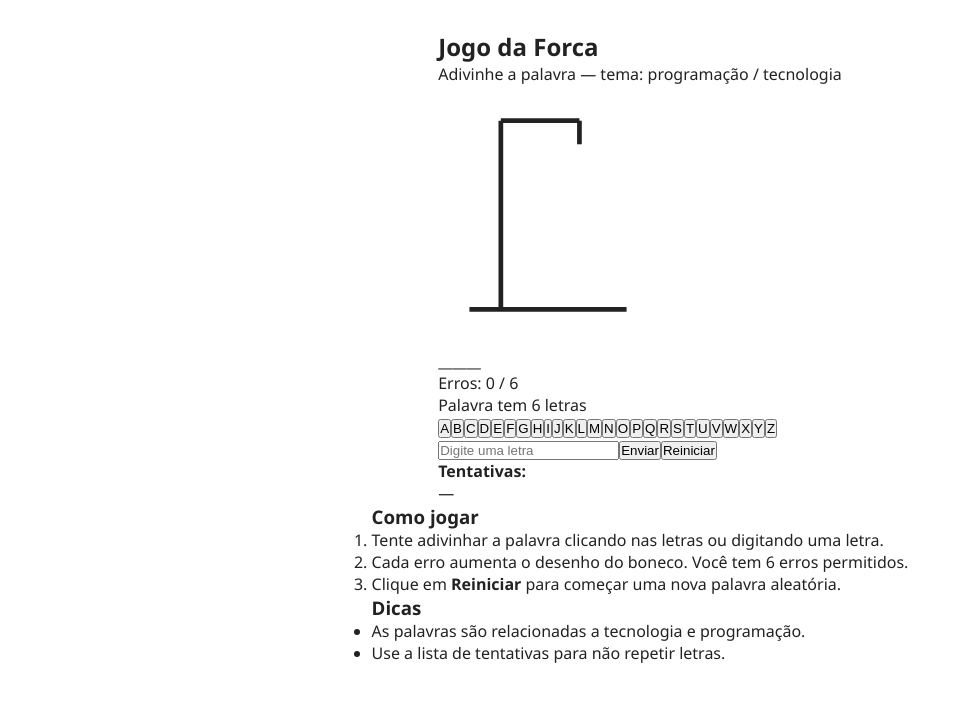
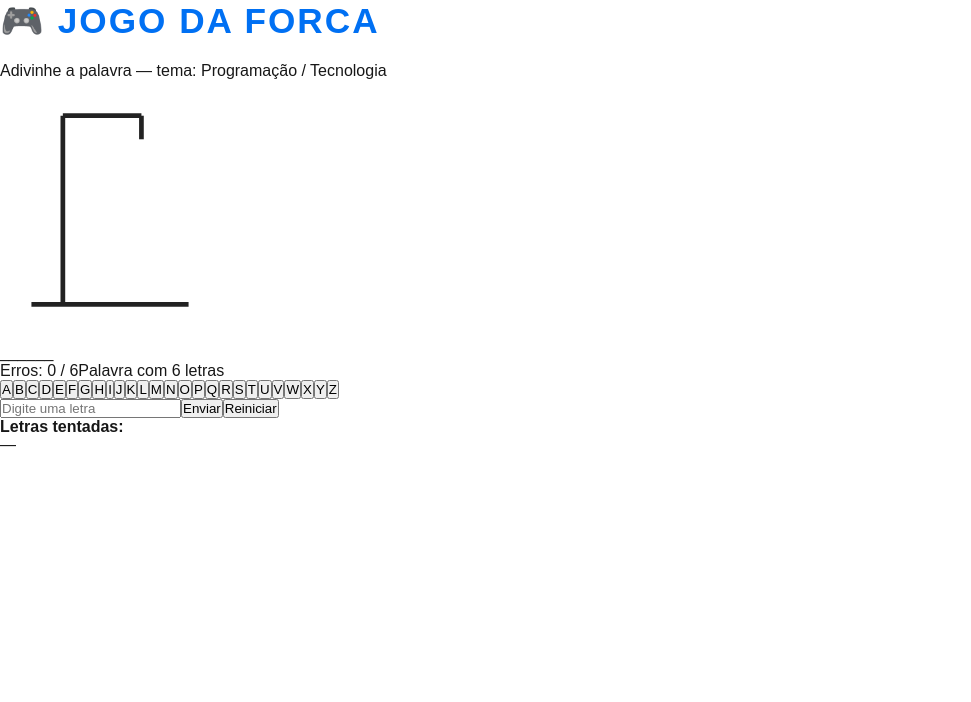
Before and after one commit to PheonixEdson/PWM, a Next.js app in the folder pwm/: page /forca in a window 1280 px wide. Shown: the top 702 px of the page, without its empty margins (0-971 px from the left). Built offline with nearby package versions, Linux system fonts and the light colour scheme.

Commit message:
Update page.js

```diff
--- a/pwm/app/forca/page.js
+++ b/pwm/app/forca/page.js
@@ -1,6 +1,6 @@
 // app/forca/page.js
 "use client";
-import { useState, useEffect, useMemo } from "react";
+import { useState, useMemo } from "react";
 import styles from "./forca.module.css";
 
 const WORDS = [
@@ -16,27 +16,21 @@ function pickRandom() {
 }
 
 function HangmanSVG({ mistakes }) {
-  // desenha progressivamente com base em mistakes (0..6)
   return (
     <svg viewBox="0 0 120 140" className={styles.svg}>
-      {/* base */}
+      {/* Base */}
       <line x1="10" y1="130" x2="110" y2="130" stroke="#222" strokeWidth="3"/>
-      {/* poste */}
+      {/* Poste */}
       <line x1="30" y1="130" x2="30" y2="10" stroke="#222" strokeWidth="3"/>
       <line x1="30" y1="10" x2="80" y2="10" stroke="#222" strokeWidth="3"/>
       <line x1="80" y1="10" x2="80" y2="25" stroke="#222" strokeWidth="3"/>
 
-      {/* 1: cabeça */}
+      {/* Boneco */}
       {mistakes > 0 && <circle cx="80" cy="36" r="10" stroke="#111" strokeWidth="2" fill="none" />}
-      {/* 2: corpo */}
       {mistakes > 1 && <line x1="80" y1="46" x2="80" y2="80" stroke="#111" strokeWidth="2" />}
-      {/* 3: braço esquerdo */}
       {mistakes > 2 && <line x1="80" y1="56" x2="65" y2="70" stroke="#111" strokeWidth="2" />}
-      {/* 4: braço direito */}
       {mistakes > 3 && <line x1="80" y1="56" x2="95" y2="70" stroke="#111" strokeWidth="2" />}
-      {/* 5: perna esquerda */}
       {mistakes > 4 && <line x1="80" y1="80" x2="68" y2="105" stroke="#111" strokeWidth="2" />}
-      {/* 6: perna direita */}
       {mistakes > 5 && <line x1="80" y1="80" x2="92" y2="105" stroke="#111" strokeWidth="2" />}
     </svg>
   );
@@ -46,12 +40,8 @@ export default function ForcaPage() {
   const [word, setWord] = useState(() => pickRandom());
   const [guessed, setGuessed] = useState(new Set());
   const [mistakes, setMistakes] = useState(0);
+  const [input, setInput] = useState("");
   const maxWrong = 6;
-  const [input, setInput] = useState("");
-
-  useEffect(() => {
-    // reset when new word set
-  }, [word]);
 
   const revealed = useMemo(() => {
     return word.split("").map(ch => (guessed.has(ch) ? ch : "_"));
@@ -60,6 +50,7 @@ export default function ForcaPage() {
   function handleGuess(letter) {
     letter = letter.toUpperCase();
     if (guessed.has(letter) || letter.length !== 1 || !/^[A-Z]$/.test(letter)) return;
+
     const newSet = new Set(guessed);
     newSet.add(letter);
     setGuessed(newSet);
@@ -70,7 +61,7 @@ export default function ForcaPage() {
   }
 
   function handleSubmit(e) {
-    e?.preventDefault();
+    e.preventDefault();
     if (!input) return;
     handleGuess(input[0]);
     setInput("");
@@ -85,42 +76,43 @@ export default function ForcaPage() {
 
   const isWinner = !revealed.includes("_");
   const isLoser = mistakes >= maxWrong;
-
   const triedLetters = Array.from(guessed).sort();
 
   return (
-    <section className={styles.container}>
-      <div className={styles.left}>
-        <h1>Jogo da Forca</h1>
-        <p className={styles.subtitle}>Adivinhe a palavra — tema: programação / tecnologia</p>
+    <main className={styles.main}>
+      <h1 className={styles.title}>🎮 Jogo da Forca</h1>
+      <p className={styles.subtitle}>Adivinhe a palavra — tema: Programação / Tecnologia</p>
 
+      {/* Desenho */}
       <div className={styles.hangman}>
         <HangmanSVG mistakes={mistakes} />
       </div>
 
-        <div className={styles.wordDisplay} aria-label="Palavra">
+      {/* Palavra */}
+      <div className={styles.wordDisplay}>
         {revealed.map((c, i) => (
           <span key={i} className={styles.letter}>{c}</span>
         ))}
       </div>
 
+      {/* Informações */}
       <div className={styles.infoRow}>
-          <div>Erros: {mistakes} / {maxWrong}</div>
-          <div>Palavra tem {word.length} letras</div>
+        <span>Erros: {mistakes} / {maxWrong}</span>
+        <span>Palavra com {word.length} letras</span>
       </div>
 
+      {/* Teclado */}
       <div className={styles.keyboard}>
-          { "ABCDEFGHIJKLMNOPQRSTUVWXYZ".split("").map((L) => {
+        {"ABCDEFGHIJKLMNOPQRSTUVWXYZ".split("").map(L => {
           const disabled = guessed.has(L) || isWinner || isLoser;
           const correct = guessed.has(L) && word.includes(L);
           const wrong = guessed.has(L) && !word.includes(L);
           return (
             <button
               key={L}
-                className={`${styles.key} ${correct ? styles.correct : ""} ${wrong ? styles.wrong : ""}`}
               onClick={() => handleGuess(L)}
               disabled={disabled}
-                aria-label={`Letra ${L}`}
+              className={`${styles.key} ${correct ? styles.correct : ""} ${wrong ? styles.wrong : ""}`}
             >
               {L}
             </button>
@@ -128,6 +120,7 @@ export default function ForcaPage() {
         })}
       </div>
 
+      {/* Input manual */}
       <form onSubmit={handleSubmit} className={styles.inputRow}>
         <input
           value={input}
@@ -137,12 +130,17 @@ export default function ForcaPage() {
           className={styles.input}
           disabled={isWinner || isLoser}
         />
-          <button type="submit" className={styles.btn} disabled={isWinner || isLoser}>Enviar</button>
-          <button type="button" className={styles.btnAlt} onClick={restart}>Reiniciar</button>
+        <button type="submit" className={styles.btn} disabled={isWinner || isLoser}>
+          Enviar
+        </button>
+        <button type="button" className={styles.btnAlt} onClick={restart}>
+          Reiniciar
+        </button>
       </form>
 
+      {/* Tentativas */}
       <div className={styles.tried}>
-          <strong>Tentativas:</strong>
+        <strong>Letras tentadas:</strong>
         <div className={styles.triedList}>
           {triedLetters.length === 0 ? <span>—</span> : triedLetters.map(L => (
             <span key={L} className={word.includes(L) ? styles.triedCorrect : styles.triedWrong}>{L}</span>
@@ -150,26 +148,11 @@ export default function ForcaPage() {
         </div>
       </div>
 
+      {/* Resultado */}
       <div className={styles.result}>
-          {isWinner && <div className={styles.win}>🎉 Parabéns — você ganhou! A palavra era <strong>{word}</strong></div>}
-          {isLoser && <div className={styles.lose}>☠️ Você perdeu. A palavra era <strong>{word}</strong></div>}
+        {isWinner && <div className={styles.win}>🎉 Parabéns! Você acertou: <strong>{word}</strong></div>}
+        {isLoser && <div className={styles.lose}>☠️ Você perdeu. A palavra era: <strong>{word}</strong></div>}
       </div>
-      </div>
-
-      <aside className={styles.right}>
-        <h3>Como jogar</h3>
-        <ol>
-          <li>Tente adivinhar a palavra clicando nas letras ou digitando uma letra.</li>
-          <li>Cada erro aumenta o desenho do boneco. Você tem {maxWrong} erros permitidos.</li>
-          <li>Clique em <strong>Reiniciar</strong> para começar uma nova palavra aleatória.</li>
-        </ol>
-
-        <h3>Dicas</h3>
-        <ul>
-          <li>As palavras são relacionadas a tecnologia e programação.</li>
-          <li>Use a lista de tentativas para não repetir letras.</li>
-        </ul>
-      </aside>
-    </section>
+    </main>
   );
 }
```
Lines whose indentation alone changed are shown as unchanged.
